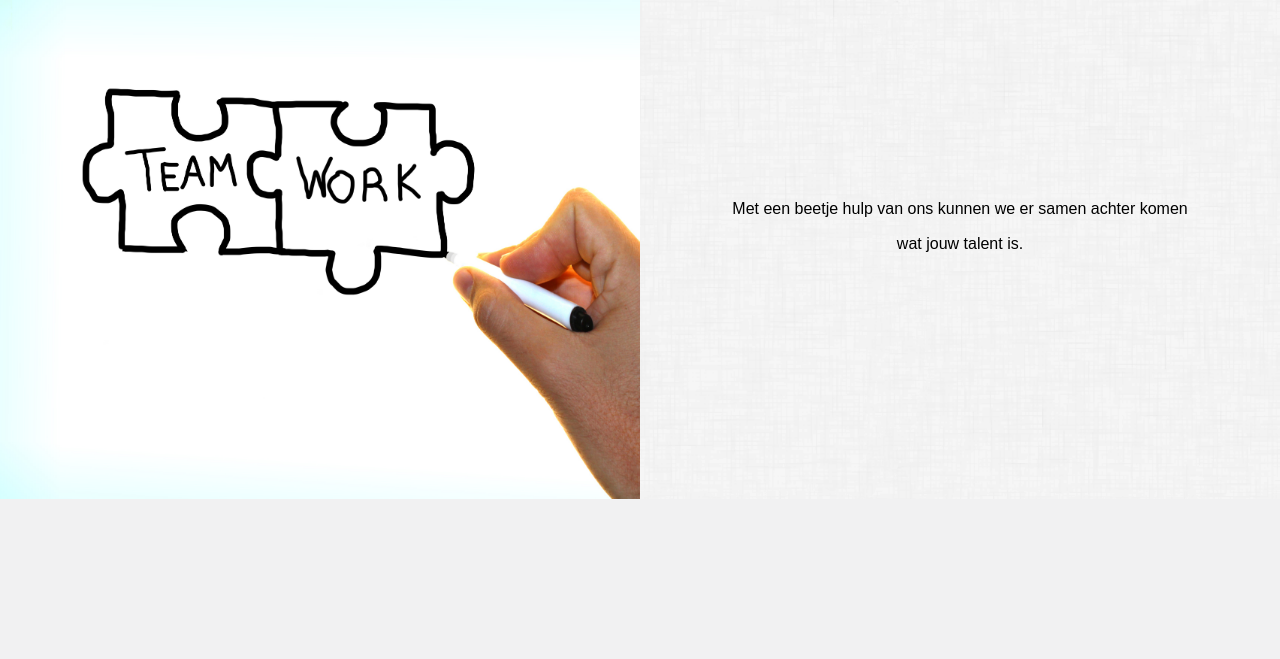
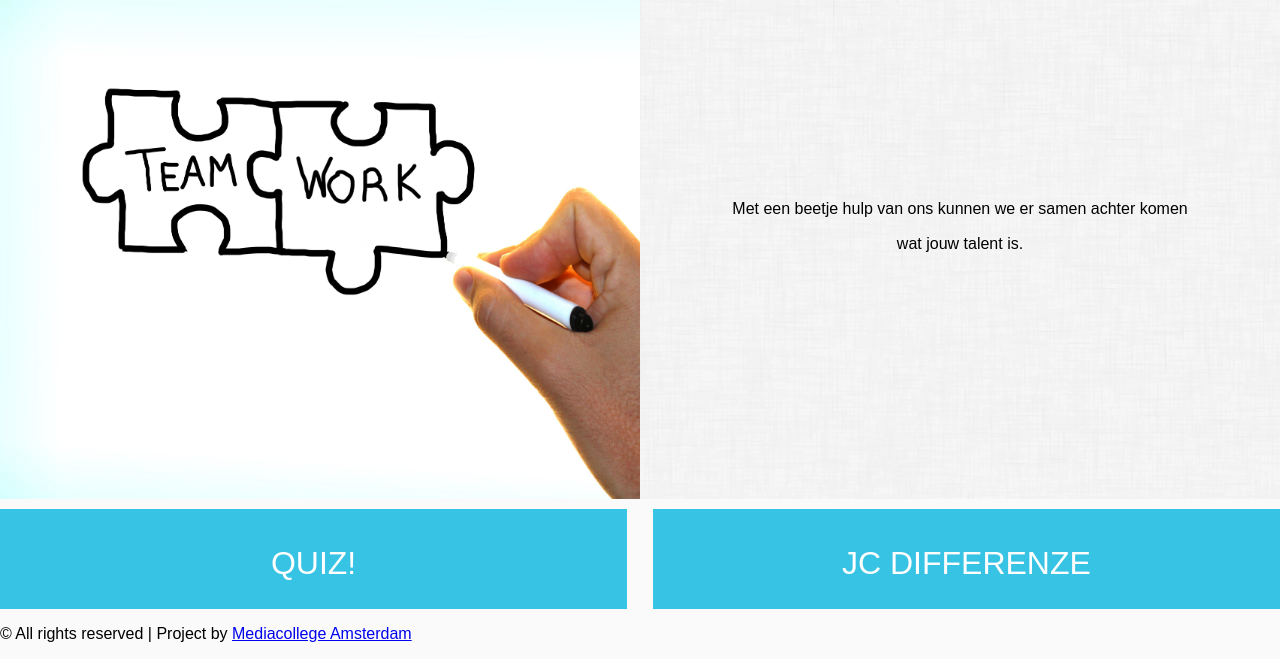
Before and after one commit to fabulousduck/JC-Differenze-Campaign, a PHP site: page /tienplus.php in a window 1280 px wide. Shown: the part 3881-4540 px from the top of the page. Before the commit the page ends 4380 px from the top, so only its background shows below. Run offline with PHP 8.4, Linux system fonts and the light colour scheme; some libraries are stand-ins or nearby versions.

Commit message:
Update tienplus.php

```diff
--- a/web/tienplus.php
+++ b/web/tienplus.php
@@ -61,7 +61,7 @@
             <div class="leftContent als_kind"></div>
             <div class="rightContent"><p class="tienplus_tekst">Als kind wordt je vaak verteld over wat je niet kan.</p></div>
 
-            <div class="leftContent"><p class="tienplus_tekst">Meestal moet je luisteren naar deze mensen, maar soms moet je ze ook gewoon even negeren.</p></div>
+            <div class="leftContent"><p class="tienplus_tekst">Meestal moet je luisteren naar deze mensen, maar soms moet je ze ook gewoon even negeren.</p><p class="tienplus_hand"><i class="fa fa-hand-paper-o" aria-hidden="true"></i></p></div>
             <div class="rightContent meestal_moet_je_luisteren"></div>
 
             <div class="leftContent negeer_op_dit_moment"></div>
@@ -80,11 +80,20 @@
             <div class="rightContent"><p class="tienplus_tekst">Met een beetje hulp van ons kunnen we er samen achter komen wat jouw talent is.</p></div>
 
         </div>
+
+         <div id="buttoons">
+                    <a class="left" href="http://ma.cruxpanel.nl/workspace_3/app">QUIZ!</a>
+                    <a class="right" href="http://jc-differenze.nl">Jc Differenze</a>
+         </div>
+
     </div>
 
 
     <div class="clear"><!--Sick clearfix voor de floats gozaah--></div>
 
+<footer class="footer">
+        <p>&copy; All rights reserved | Project by <a href="http://ma-web.nl">Mediacollege Amsterdam</a></p>
+    </footer>
 
     <script src="https://ajax.googleapis.com/ajax/libs/jquery/2.2.2/jquery.min.js"></script>
     <script type="text/javascript" src="logic/js/index.js"></script>
```
